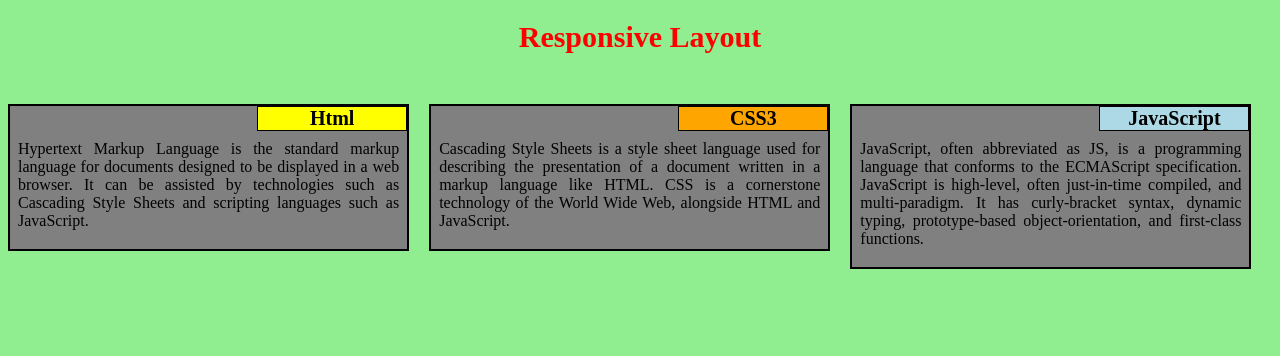
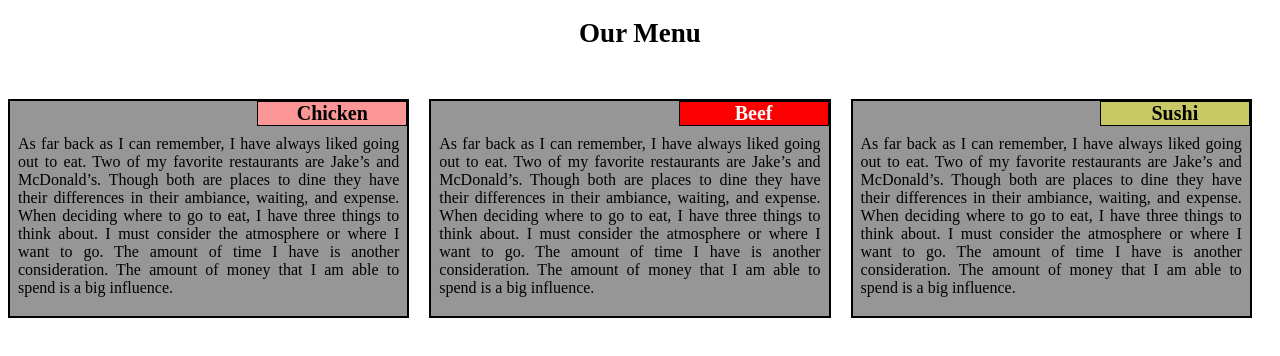
Before and after one commit to Atifmoin19/solution-module-2., a plain HTML site: page index.html in a window 1280 px wide. Drawn offline with Linux system fonts and the light colour scheme.

Commit message:
Add files via upload

```diff
--- a/index.html
+++ b/index.html
@@ -1,46 +1,35 @@
-<!DOCTYPE html>
+<!doctype html>
 <html>
 <head>
+<link rel="stylesheet" href="md2.css">
 <meta charset="utf-8">
-	<meta name="viewport" content="width=device-width, initial-scale=1">
-	<title>mockup</title>
-<link rel="stylesheet" type="text/css" href="md2.css">
-	<style>
-
-
-	</style>
+<meta name='viewport' content='width=device-width, initial-scale=1'>
+<title>Module 2 solution</title>
 </head>
 <body>
-<center><h1>Responsive Layout</h1>
-	<div class="row">
-		<div class="col-lg-4 col-md-6 col-sm-12">
-			<div class="section">
-				<span id="p1">Html</span>
-			<p>Hypertext Markup Language is the standard markup language for documents designed to be displayed in a web browser. It can be assisted by technologies such as Cascading Style Sheets and scripting languages such as JavaScript.
+<h1>Our Menu</h1>
+<div class='row'>
+	<div class='col-lg-4 col-md-6 sx-12'>
+		<div class='section'>
+			<span id='pp1'>Chicken</span>
+				<p>As far back as I can remember, I have always liked going out to eat. Two of my favorite restaurants are Jake’s and McDonald’s. Though both are places to dine they have their differences in their ambiance, waiting, and expense. When deciding where to go to eat, I have three things to think about. I must consider the atmosphere or where I want to go. The amount of time I have is another consideration. The amount of money that I am able to spend is a big influence.
 </p>
 		</div>
 	</div>
-
-		<div class="col-lg-4 col-md-6 col-sm-12">
+	<div class='col-lg-4 col-md-6 sx-12'>
 		<div class='section'>
-			     <span id="p2">CSS3</span>
-					<p>
-					Cascading Style Sheets is a style sheet language used for describing the presentation of a document written in a markup
-					language like HTML. CSS is a cornerstone technology of the World Wide Web, alongside HTML and JavaScript.
+			<span id='pp2'>Beef</span>
+				<p>As far back as I can remember, I have always liked going out to eat. Two of my favorite restaurants are Jake’s and McDonald’s. Though both are places to dine they have their differences in their ambiance, waiting, and expense. When deciding where to go to eat, I have three things to think about. I must consider the atmosphere or where I want to go. The amount of time I have is another consideration. The amount of money that I am able to spend is a big influence.
 </p>
 		</div>
 	</div>
-
-		<div class="col-lg-4 col-md-12 col-sm-12">
+	<div class='col-lg-4 col-md-12 sx-12'>
 		<div class='section'>
-				<span id="p3">JavaScript</span>
-				<p>
-				JavaScript, often abbreviated as JS, is a programming language that conforms to the ECMAScript specification. JavaScript is high-level, often just-in-time compiled, and multi-paradigm. It has curly-bracket syntax, dynamic typing, prototype-based object-orientation, and first-class functions.
+			<span id='pp3'>Sushi</span>
+				<p>As far back as I can remember, I have always liked going out to eat. Two of my favorite restaurants are Jake’s and McDonald’s. Though both are places to dine they have their differences in their ambiance, waiting, and expense. When deciding where to go to eat, I have three things to think about. I must consider the atmosphere or where I want to go. The amount of time I have is another consideration. The amount of money that I am able to spend is a big influence.
 </p>
 		</div>
 	</div>
-
 </div>
-
 </body>
 </html>
--- a/md2.css
+++ b/md2.css
@@ -1,44 +1,36 @@
 *{
+
   box-sizing: border-box;
+}
+
+
+h1 {
+	font-size: 27px;
+	font-family: Georgia serif;
+	text-align: center;
+	color: rgb(0, 0, 0);
+	margin-bottom: 30px;
 
 }
- body{
- 	background-color: lightgreen;
- }
 
-.row{
-		width: 100%;
-	}
-		@media(min-width: 992px){
-		.col-lg-4{
-			width: 33.32%;
-			float: left;
-		}
-		}
-		@media(min-width: 768px) and (max-width: 991px){
-		.col-md-6{
-			float: left;
-			width: 50%;
-		}
-		.col-md-12{
-			float: left;
-			width: 100%;
-		}
-	}
-	@media(max-width: 767px){
-			.col-sm-12{
-				width: 100%;
-				float: left;
-			}
-	}
-	p{
+p {
 	padding: 15px 5px 0px 5px;
 	font-family: Georgia sans-serif;
 	font-size: 16px;
 	position: relative;
+}
 
+.section {
+	background-color: rgb(150, 150, 150);
+   	border: 2px solid black;
+   	margin-top: 20px;
+   	margin-right: 20px;
+   	padding: 3px;
+   	text-align: justify;
+   	position: relative;
  }
-	span{
+
+span {
 	font-size: 20px;
 	width: 150px;
 	border: 1px solid black;
@@ -47,32 +39,51 @@ box-sizing: border-box;
 float: right; top :0; right: 0; margin: 0;
 	position: absolute;
 }
-	#p1{
-background-color: yellow;
-color: black;
+#pp1 {
+	background-color: rgb(250, 150, 150);
+	color: rgb(0, 0, 0);
 }
-	#p2{
-background-color: orange;
-color: black;
+#pp2 {
+	background-color: rgb(250, 0, 0);
+	color: rgb(250, 250, 250);
 }
-	#p3{
-background-color: lightblue;
-color: black;
+#pp3 {
+	background-color: rgb(200, 200, 100);
+	color: rgb(0, 0, 0);
+}
 }
 
-		h1{
-			font-size: 30px;
-	        font-family: Georgia serif;
-	        text-align: center;
-			margin-bottom: 30px;
-			color:red;
+.row {
+	width: 100%;
 }
-		.section{
-			background-color: grey;
-			border: 2px solid black;
-   	        margin-top: 20px;
-   			margin-right: 20px;
-   			padding: 3px;
-   			text-align: justify;
-   			position: relative;
+
+/*  PC view */
+
+@media (min-width: 992px) {
+
+  .col-lg-4 {
+    width: 33.33%;
+    float: left;
 	}
+}
+
+/* Tablet view */
+@media (min-width: 768px) and (max-width: 991px) {
+
+  .col-md-6 {
+    width: 50%;
+    float: left;
+  }
+  .col-md-12 {
+    width: 100%;
+    float: left;
+  }
+}
+/*for very small screens or mobile devices */
+@media (max-width: 767px)  {
+
+  .col-sx-12 {
+  	float: left;
+    width: 100%;
+  }
+}
```
Lines whose indentation alone changed are shown as unchanged.
